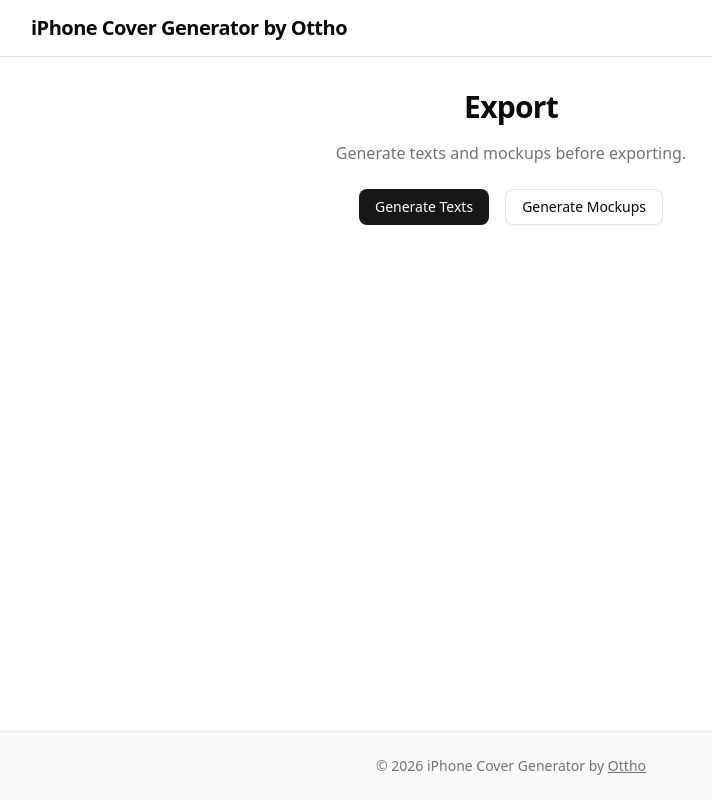
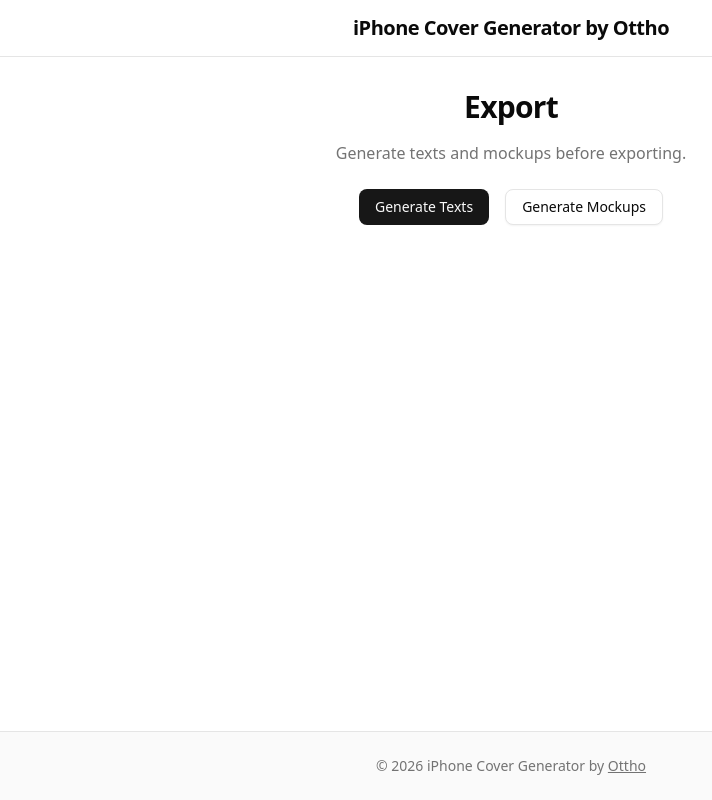
Before and after one commit to ottho-nocode/launchready, a Next.js app: page /export in a window 1280 px wide. Shown: the whole page, without its empty margins (129-841 px from the left). Built offline with nearby package versions, Linux system fonts and the light colour scheme; a web font is replaced by a local one.

Commit message:
Center logo in header

```diff
--- a/components/layout/header.tsx
+++ b/components/layout/header.tsx
@@ -5,7 +5,7 @@
 export function Header() {
   return (
     <header className="sticky top-0 z-50 w-full border-b bg-background/95 backdrop-blur supports-[backdrop-filter]:bg-background/60">
-      <div className="mx-auto flex h-14 max-w-5xl items-center justify-between px-4 sm:px-6 lg:px-8">
+      <div className="mx-auto flex h-14 max-w-5xl items-center justify-center px-4 sm:px-6 lg:px-8">
         <Link href="/" className="flex items-center gap-2">
           <span className="text-xl font-bold tracking-tight">iPhone Cover Generator by Ottho</span>
         </Link>
```
